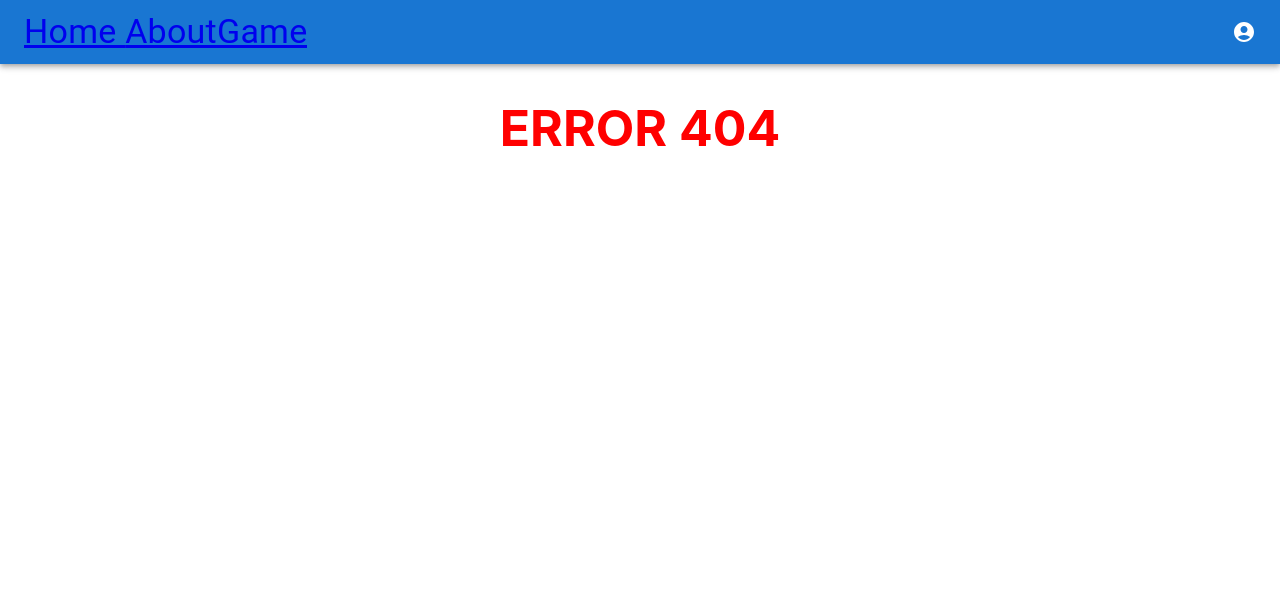
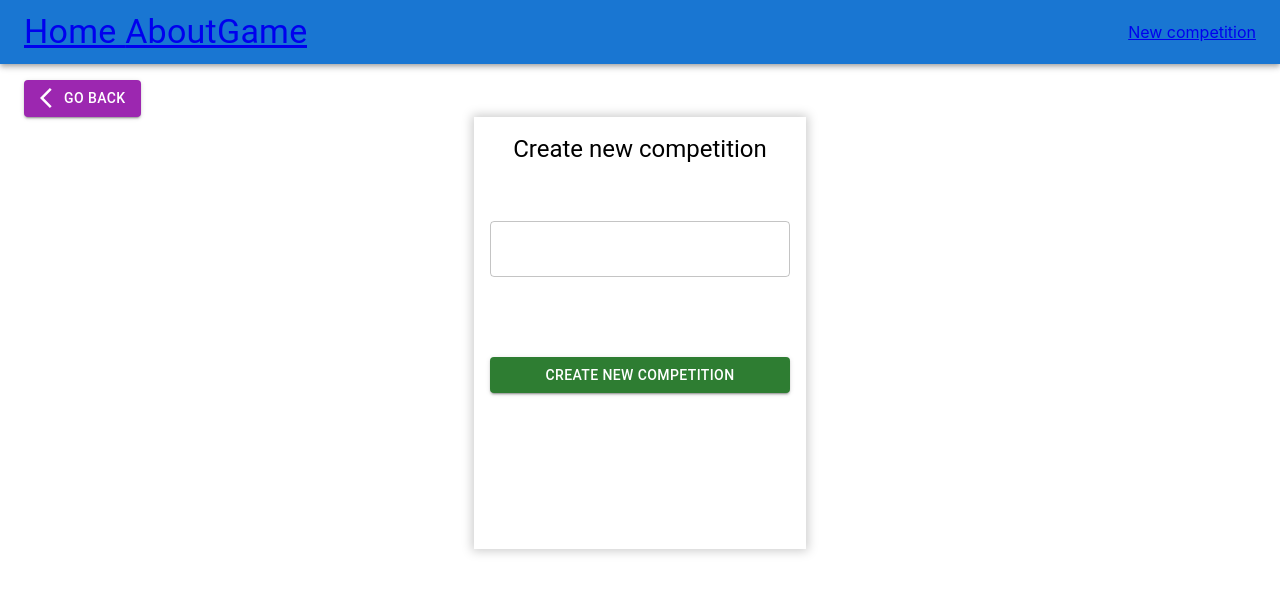
Before and after one commit to Raznaz/ReactHomeWorks, a React (Create React App) app: page /create in a window 1280 px wide. Before the commit this address had no page. Shown: the top 594 px of the page. Built offline with nearby package versions, Linux system fonts and the light colour scheme; the HTML template or start-up script is replaced by a standard one.

Commit message:
add new competition

```diff
--- a/src/App.js
+++ b/src/App.js
@@ -11,6 +11,7 @@ import Home from './pages/Home';
 import About from './pages/About';
 import Game from './pages/Game';
 import Error from './pages/Error';
+import Create from './pages/Create';
 
 function App() {
 	return (
@@ -23,18 +24,9 @@ function App() {
 							<Route exact path="/" component={Home} />
 							<Route path="/about" component={About} />
 							<Route path="/competition/:id" component={Game} />
+							<Route path="/create" component={Create} />
 							<Route component={Error} />
 						</Switch>
-						{/* <Grid container spacing={2}>
-							<Grid item xs={8} sx={{ bgcolor: '#e1e1e1', p: 2 }}>
-								<Search />
-								<CardsList />
-							</Grid>
-							<Grid item xs={4} sx={{ bgcolor: '#eee', p: 2 }}>
-								<Registration />
-								<WinnerInfo />
-							</Grid>
-						</Grid> */}
 					</Container>
 				</Provider>
 			</BrowserRouter>
--- a/src/components/Competitions/CompetitionItem.jsx
+++ b/src/components/Competitions/CompetitionItem.jsx
@@ -1,10 +1,62 @@
+import {
+	Card,
+	CardContent,
+	CardMedia,
+	Typography,
+} from '@mui/material';
 import React from 'react';
+import MyButton from '../UI/Button/MyButton';
+import { Link } from 'react-router-dom';
 
-function CompetitionItem() {
+function CompetitionItem(props) {
+	const { id, name, status, img, winner } = props;
 	return (
-		<div>
-			<h1>CompetitonItem</h1>
-		</div>
+		<Card
+			sx={{
+				width: 150,
+				minHeight: 250,
+				display: 'flex',
+				flexDirection: 'column',
+				justifyContent: 'space-between',
+			}}
+		>
+			<CardMedia
+				component="img"
+				height="100px"
+				image={img}
+				alt="noPhoto"
+			/>
+			<CardContent>
+				<Typography variant="body2" sx={{ color: 'blue' }}>
+					Id:{id}
+				</Typography>
+				<Typography
+					gutterBottom
+					variant="div"
+					component="div"
+					sx={{ fontWeight: '700' }}
+				>
+					{name}
+				</Typography>
+				<Typography variant="body2" sx={{ color: 'blue' }}>
+					STATUS:{status ? 'finished' : 'active'}
+				</Typography>
+				<Typography variant="body2" sx={{ color: 'green' }}>
+					WINNER:{winner}
+				</Typography>
+			</CardContent>
+
+			{/* <MyButton
+				variant="contained"
+				color="success"
+				onClick={() => dispatch(removeUser(id))}
+			>
+				Show
+			</MyButton> */}
+			<div>
+				<Link to={`/competition/${id}`}>Show game</Link>
+			</div>
+		</Card>
 	);
 }
 
--- a/src/components/Competitions/CompetitionsList.jsx
+++ b/src/components/Competitions/CompetitionsList.jsx
@@ -1,7 +1,27 @@
+import { Grid } from '@mui/material';
 import React from 'react';
+import { useSelector } from 'react-redux';
+import CompetitionItem from './CompetitionItem';
 
 function CompetitionsList() {
-	return <div>CompetitionsList</div>;
+	const { competitions } = useSelector(
+		(state) => state.competitionsArr,
+	);
+	console.log('STATE:', competitions);
+	return (
+		<Grid
+			container
+			spacing={2}
+			justifyContent="space-between"
+			alignItems="center"
+		>
+			{competitions.map((comp) => (
+				<Grid key={comp.id} item>
+					<CompetitionItem {...comp} />
+				</Grid>
+			))}
+		</Grid>
+	);
 }
 
 export default CompetitionsList;
--- /dev/null
+++ b/src/components/Competitions/CreateCompetition.jsx
@@ -0,0 +1,87 @@
+import { yupResolver } from '@hookform/resolvers/yup';
+import { Button, Typography } from '@mui/material';
+import { Box } from '@mui/system';
+import React from 'react';
+import { useForm } from 'react-hook-form';
+import * as yup from 'yup';
+import ArrowBackIosIcon from '@mui/icons-material/ArrowBackIos';
+import { useHistory } from 'react-router-dom';
+import MyButton from '../UI/Button/MyButton';
+import { Input } from '../UI/Input/Input';
+import Form from '../UI/Form/Form';
+import { useDispatch } from 'react-redux';
+import { createNewCompetition } from '../../redux/actions/competitionActions';
+import { v4 as uuidv4 } from 'uuid';
+
+const schema = yup.object().shape({
+	compName: yup
+		.string()
+		.required('Competition name is a required field.'),
+});
+
+function CreateCompetition() {
+	const { goBack } = useHistory();
+	const dispatch = useDispatch();
+	const {
+		register,
+		handleSubmit,
+		formState: { errors },
+		reset,
+	} = useForm({
+		mode: 'onBlur',
+		resolver: yupResolver(schema),
+	});
+
+	const onSubmit = (data) => {
+		console.log(data);
+
+		const newComp = {
+			id: uuidv4(),
+			name: data.compName,
+			img: `https://cdn.fakercloud.com/avatars/amayvs_128.jpg`,
+			status: false,
+			winner: '',
+		};
+		dispatch(createNewCompetition(newComp));
+		reset();
+	};
+
+	return (
+		<div>
+			<Button variant="contained" onClick={goBack} color="secondary">
+				<ArrowBackIosIcon /> Go Back
+			</Button>
+			<Box
+				sx={{
+					width: 300,
+					height: 400,
+					margin: '0 auto',
+					p: 2,
+					boxShadow: '0 0 10px 2px #ccc',
+				}}
+			>
+				<Typography
+					component="h2"
+					variant="h5"
+					sx={{ mb: 5, textAlign: 'center' }}
+				>
+					Create new competition
+				</Typography>
+				<Form onSubmit={handleSubmit(onSubmit)}>
+					<Input
+						{...register('compName')}
+						id="compName"
+						type="text"
+						name="compName"
+						error={!!errors.compName}
+						helperText={errors?.compName?.message}
+						sx={{ mb: 10 }}
+					/>
+					<MyButton color="success">Create new competition</MyButton>
+				</Form>
+			</Box>
+		</div>
+	);
+}
+
+export default CreateCompetition;
--- a/src/components/Header/Header.jsx
+++ b/src/components/Header/Header.jsx
@@ -5,6 +5,7 @@ import Toolbar from '@mui/material/Toolbar';
 import IconButton from '@mui/material/IconButton';
 import Typography from '@mui/material/Typography';
 import { AccountCircle } from '@mui/icons-material';
+import AddReactionIcon from '@mui/icons-material/AddReaction';
 import { Link } from 'react-router-dom';
 
 function Header() {
@@ -25,15 +26,16 @@ function Header() {
 
 					<Box sx={{ flexGrow: 1 }} />
 					<Box sx={{ display: { xs: 'none', md: 'flex' } }}>
-						<IconButton
+						{/* <IconButton
 							size="large"
 							edge="end"
 							aria-label="account of current user"
 							aria-haspopup="true"
 							color="inherit"
 						>
-							<AccountCircle />
-						</IconButton>
+							<AddReactionIcon />
+						</IconButton> */}
+						<Link to="/create">New competition</Link>
 					</Box>
 				</Toolbar>
 			</AppBar>
--- a/src/components/Registration/Registration.jsx
+++ b/src/components/Registration/Registration.jsx
@@ -25,7 +25,7 @@ const schema = yup.object().shape({
 });
 
 function Registration() {
-	console.log('REGISTRATION COMPONENT');
+	// console.log('REGISTRATION COMPONENT');
 	const {
 		register,
 		handleSubmit,
--- a/src/data/competitions.js
+++ b/src/data/competitions.js
@@ -1,7 +1,47 @@
 export const competitions = [
-	{ id: 94329055, name: 'running 100 meters', status: false },
-	{ id: 43985435, name: 'running 50 meters', status: false },
-	{ id: 64386546, name: 'jump', status: true },
-	{ id: 74574575, name: 'eating burgers', status: true },
-	{ id: 24587658, name: 'drink 4 liters beer', status: false },
+	{
+		id: 94329055,
+		name: 'running 100 meters',
+		status: false,
+		img: `https://picsum.photos/400/400/?image=${Math.floor(
+			Math.random() * 85,
+		)}`,
+		winner: '',
+	},
+	{
+		id: 43985435,
+		name: 'running 50 meters',
+		status: false,
+		img: `https://picsum.photos/400/400/?image=${Math.floor(
+			Math.random() * 85,
+		)}`,
+		winner: '',
+	},
+	{
+		id: 64386546,
+		name: 'jump',
+		status: true,
+		img: `https://picsum.photos/400/400/?image=${Math.floor(
+			Math.random() * 85,
+		)}`,
+		winner: '',
+	},
+	{
+		id: 74574575,
+		name: 'eating burgers',
+		status: true,
+		img: `https://picsum.photos/400/400/?image=${Math.floor(
+			Math.random() * 85,
+		)}`,
+		winner: '',
+	},
+	{
+		id: 24587658,
+		name: 'drink 4 liters beer',
+		status: false,
+		img: `https://picsum.photos/400/400/?image=${Math.floor(
+			Math.random() * 85,
+		)}`,
+		winner: '',
+	},
 ];
--- /dev/null
+++ b/src/pages/Create.jsx
@@ -0,0 +1,11 @@
+import CreateCompetition from '../components/Competitions/CreateCompetition';
+
+function Create() {
+	return (
+		<>
+			<CreateCompetition />
+		</>
+	);
+}
+
+export default Create;
--- a/src/pages/Home.jsx
+++ b/src/pages/Home.jsx
@@ -9,7 +9,6 @@ function Home() {
 			<h1>Home page</h1>
 			<SearchCompetition />
 			<CompetitionsList />
-			<CompetitionItem />
 		</div>
 	);
 }
--- /dev/null
+++ b/src/redux/actions/competitionActions.js
@@ -0,0 +1,7 @@
+export const CREATE_NEW_COMPETITION =
+	'[COMPETITION] Create new copetition';
+
+export const createNewCompetition = (newComp) => ({
+	type: CREATE_NEW_COMPETITION,
+	payload: { newComp },
+});
--- /dev/null
+++ b/src/redux/reducers/competitionReducer.js
@@ -0,0 +1,20 @@
+import { competitions } from '../../data/competitions';
+import { CREATE_NEW_COMPETITION } from '../actions/competitionActions';
+
+const initialState = {
+	competitions: competitions,
+};
+
+export const competitionsReducer = (state = initialState, action) => {
+	switch (action.type) {
+		case CREATE_NEW_COMPETITION:
+			console.log('CREATE NEW', state, action.payload);
+			return {
+				...state,
+				competitions: [...state.competitions, action.payload.newComp],
+			};
+
+		default:
+			return state;
+	}
+};
--- a/src/redux/reducers/index.js
+++ b/src/redux/reducers/index.js
@@ -1,4 +1,5 @@
 import { combineReducers } from 'redux';
+import { competitionsReducer } from './competitionReducer';
 import { modalReducer } from './modalReducer';
 import { timerReducer } from './timerReducer';
 import { userReducer } from './userReducer';
@@ -7,4 +8,5 @@ export const rootReducer = combineReducers({
 	usersArr: userReducer,
 	timer: timerReducer,
 	modal: modalReducer,
+	competitionsArr: competitionsReducer,
 });
```
